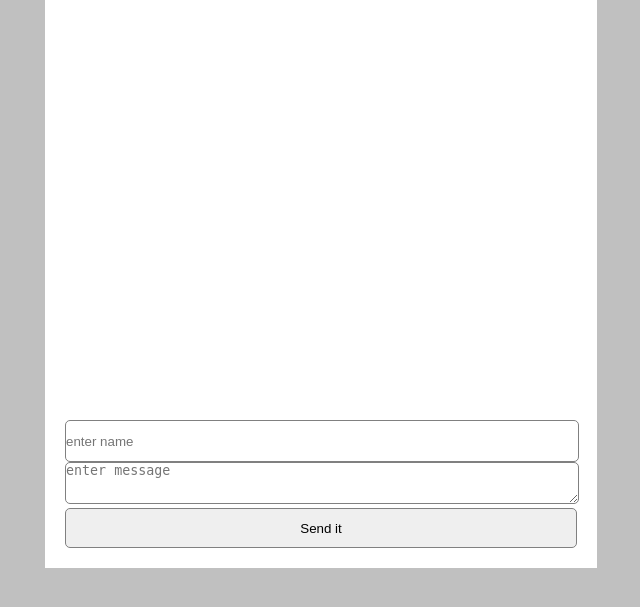
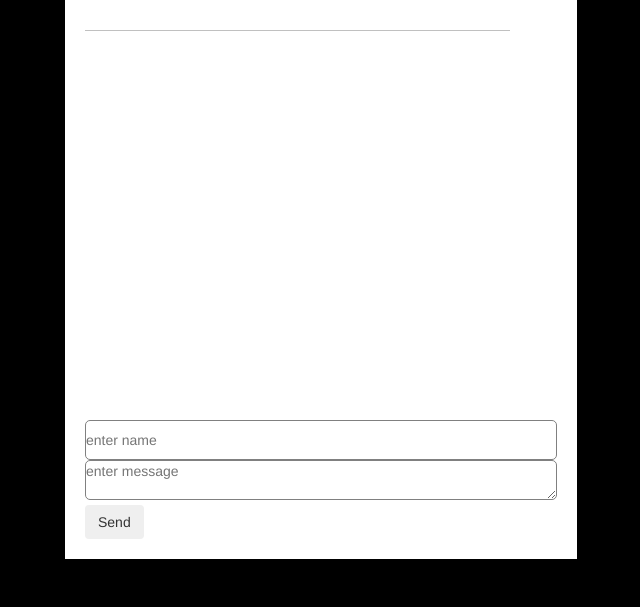
Before and after one commit to kerryfinnegan/HazMap3D, a PHP site: page / in a window 1280 px wide. Shown: the top 607 px of the page, without its empty margins (319-959 px from the left). Run offline with PHP 8.4, Linux system fonts and the light colour scheme; data that the repository does not hold is empty.

Commit message:
fixing live chat issues

```diff
--- a/index.php
+++ b/index.php
@@ -6,6 +6,11 @@
 	<head>
 		<title>Chat System in PHP</title>
 	<link rel="stylesheet" href="style.css" media="all"/>
+	<meta charset="utf-8">
+  <meta name="viewport" content="width=device-width, initial-scale=1">
+	<link rel="stylesheet" href="https://maxcdn.bootstrapcdn.com/bootstrap/3.4.0/css/bootstrap.min.css">
+  <script src="https://ajax.googleapis.com/ajax/libs/jquery/3.3.1/jquery.min.js"></script>
+  <script src="https://maxcdn.bootstrapcdn.com/bootstrap/3.4.0/js/bootstrap.min.js"></script>
 	<script>
 		function ajax(){
 
@@ -24,18 +29,69 @@
 		}
 		setInterval(function(){ajax()},1000);
 	</script>
+	<style>
+	*{
+		padding:0;
+		margin:0;
+		border:0;
+	}
+
+	body {
+		background:black;
+	}
+
+	#container {
+		width:40%;
+		background:white;
+		margin: 0 auto;
+		padding:20px;
+
+	}
+	#chat_box {
+		width:90%;
+		height:400px;
+
+	}
+	#chat_data {
+		width:100%;
+		padding:5px;
+		margin-bottom:5px;
+		border-bottom:1px solid silver;
+		font-weight:bold;
+		overflow-y:scroll;
+	}
+	input[type='text']{
+		width:100%;
+		height:40px;
+		border:1px solid gray;
+		border-radius:5px;
+	}
+	input[type='submit']{
+		width:100%;
+		height:40px;
+		border:1px solid gray;
+		border-radius:5px;
+	}
+	textarea{
+		width:100%;
+		height:40px;
+		border:1px solid gray;
+		border-radius:5px;
+	}
+
+	</style>
 	</head>
 
 <body onload="ajax();">
 
 <div id="container">
 		<div id="chat_box">
-		<div id="chat"></div>
+		<div id="chat_data"></div>
 		</div>
 		<form method="post" action="index.php">
 		<input type="text" name="name" placeholder="enter name"/>
 		<textarea name="msg" placeholder="enter message"></textarea>
-		<input type="submit" name="submit" value="Send it"/>
+		<button type="button" class="btn">Send</button>
 
 		</form>
 		<?php
--- a/style.css
+++ b/style.css
@@ -5,7 +5,7 @@
 }
 
 body {
-	background:silver;
+	background:black;
 }
 
 #container {
@@ -18,6 +18,7 @@
 #chat_box {
 	width:90%;
 	height:400px;
+
 }
 #chat_data {
 	width:100%;
@@ -25,6 +26,7 @@
 	margin-bottom:5px;
 	border-bottom:1px solid silver;
 	font-weight:bold;
+	overflow-y:scroll;
 }
 input[type='text']{
 	width:100%;
```
